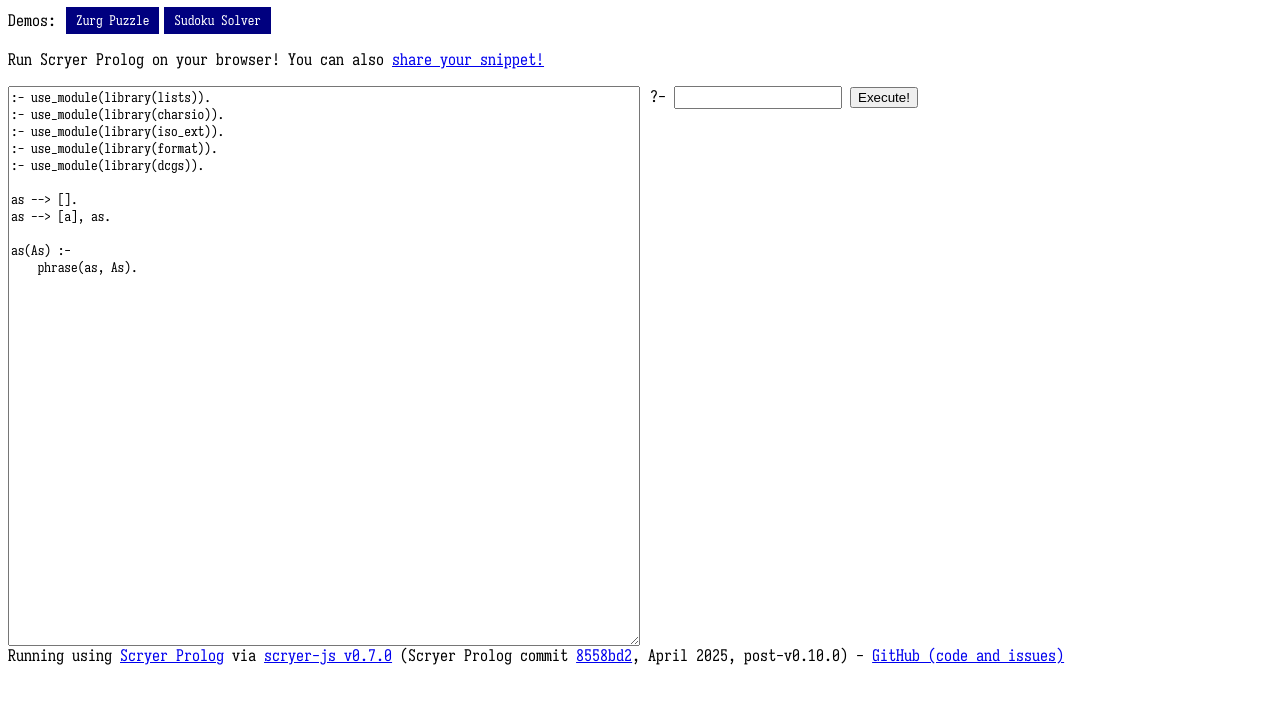
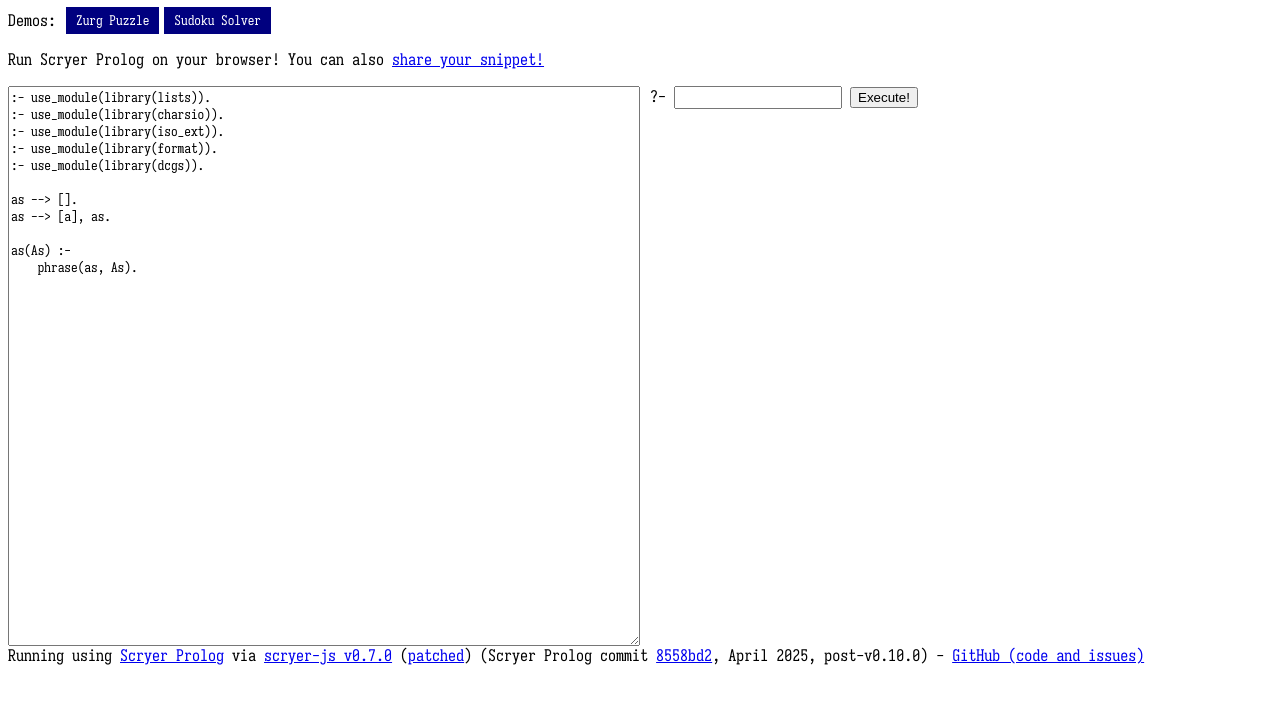
Before and after one commit to aarroyoc/scryer-playground, a website with bundled scripts: page index.html in a window 1280 px wide. Shown: the part 74-778 px from the top of the page. Built offline with nearby package versions, Linux system fonts and the light colour scheme.

Commit message:
Clarify patched scryer-js version in footer
Added "(patched)" indicator linking to upstream PR #15
to clarify we're using a modified version of scryer-js v0.7.0
with tail false detection fix.

Footer now shows:
  via scryer-js v0.7.0 (patched)

Links to: https://github.com/guregu/scryer-js/pull/15

Co-Authored-By: J.J.'s robot <jjtolton@gmail.com>

```diff
--- a/index.html
+++ b/index.html
@@ -43,7 +43,7 @@ as(As) :-
     </main>
     <footer>
       Running using <a href="https://www.scryer.pl">Scryer Prolog</a>
-      via <a href="https://github.com/guregu/scryer-js">scryer-js v0.7.0</a>
+      via <a href="https://github.com/guregu/scryer-js">scryer-js v0.7.0</a> (<a href="https://github.com/guregu/scryer-js/pull/15">patched</a>)
       (Scryer Prolog commit <a href="https://github.com/mthom/scryer-prolog/commit/8558bd22142220c4de4992dc0f4b3f46502b42d8">8558bd2</a>, April 2025, post-v0.10.0)
       - <a href="https://github.com/aarroyoc/scryer-playground">GitHub (code and issues)</a>
     </footer>
```
